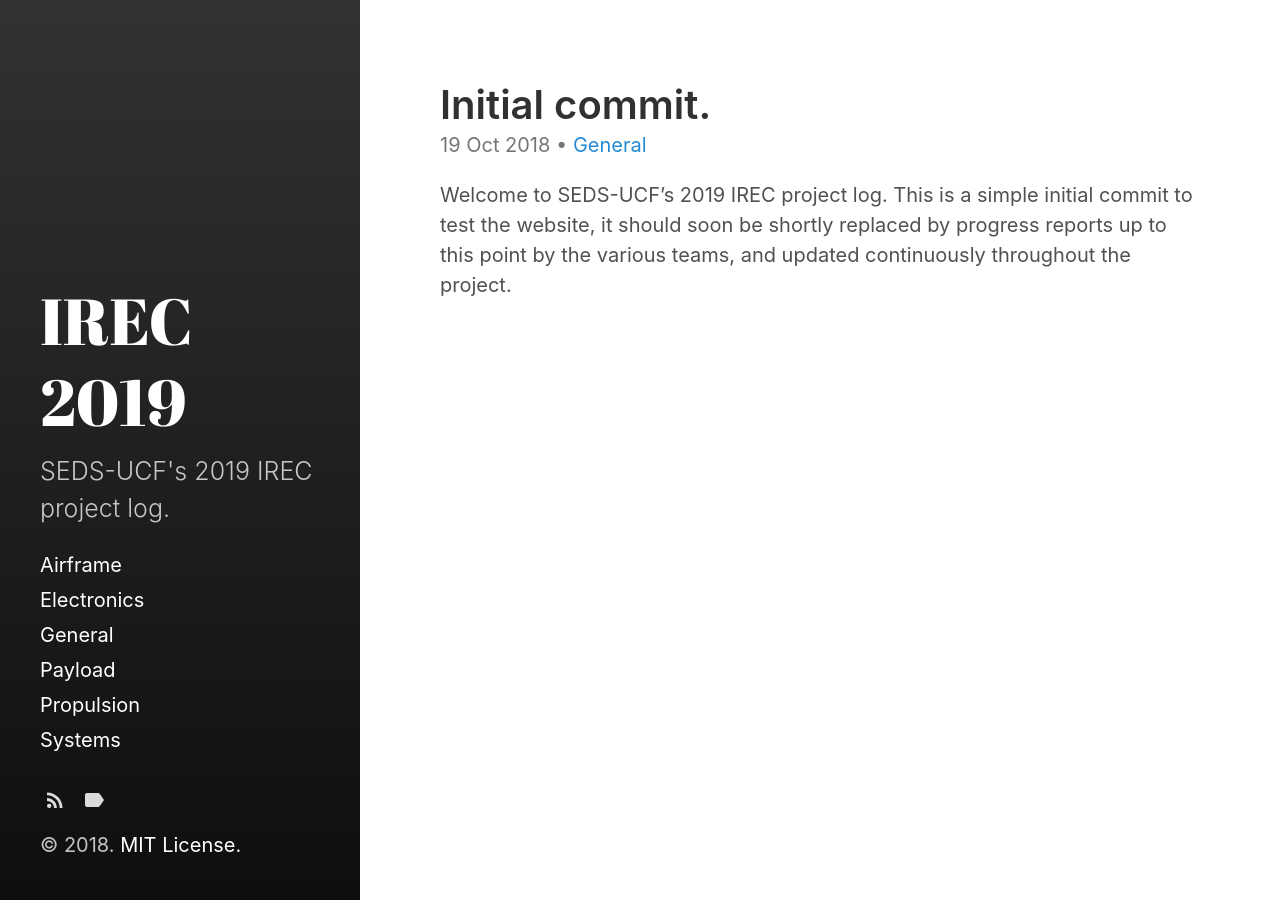
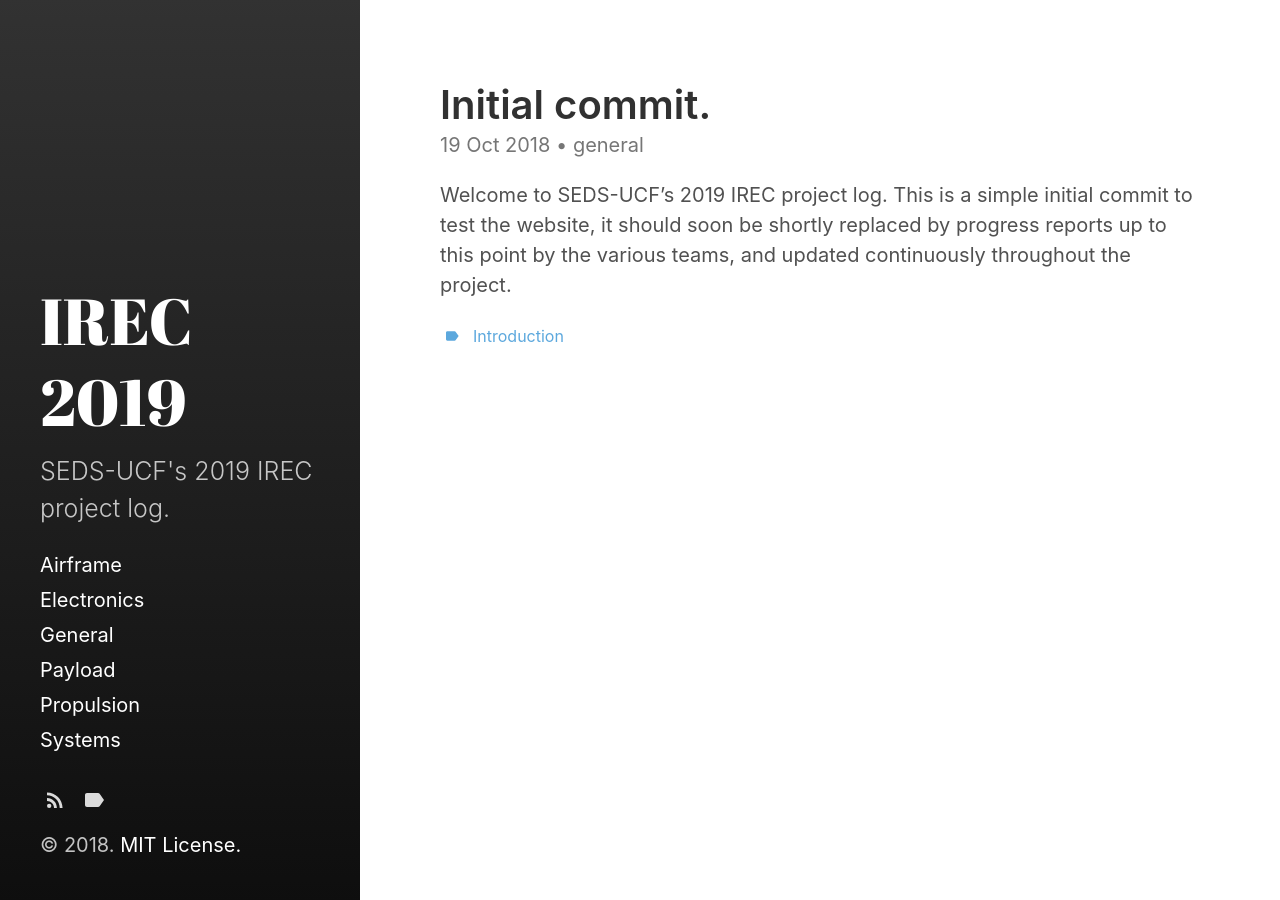
Before and after one commit to SEDS-UCF/IREC2019-project-log, a Jekyll site: the page built from _posts/2018-10-19-initial-commit.md, in a window 1280 px wide. Built offline with Jekyll 4.4.1, drawn with Linux system fonts in a browser that asks for light colours.

```diff
--- a/_posts/2018-10-19-initial-commit.md
+++ b/_posts/2018-10-19-initial-commit.md
@@ -1,7 +1,10 @@
 ---
 layout: post
 title: "Initial commit."
-categories: General
+categories:
+  - general
+tags:
+  - introduction
 ---
 
 Welcome to SEDS-UCF's 2019 IREC project log. This is a simple initial commit to test the website, it should soon be shortly replaced by progress reports up to this point by the various teams, and updated continuously throughout the project.
```
